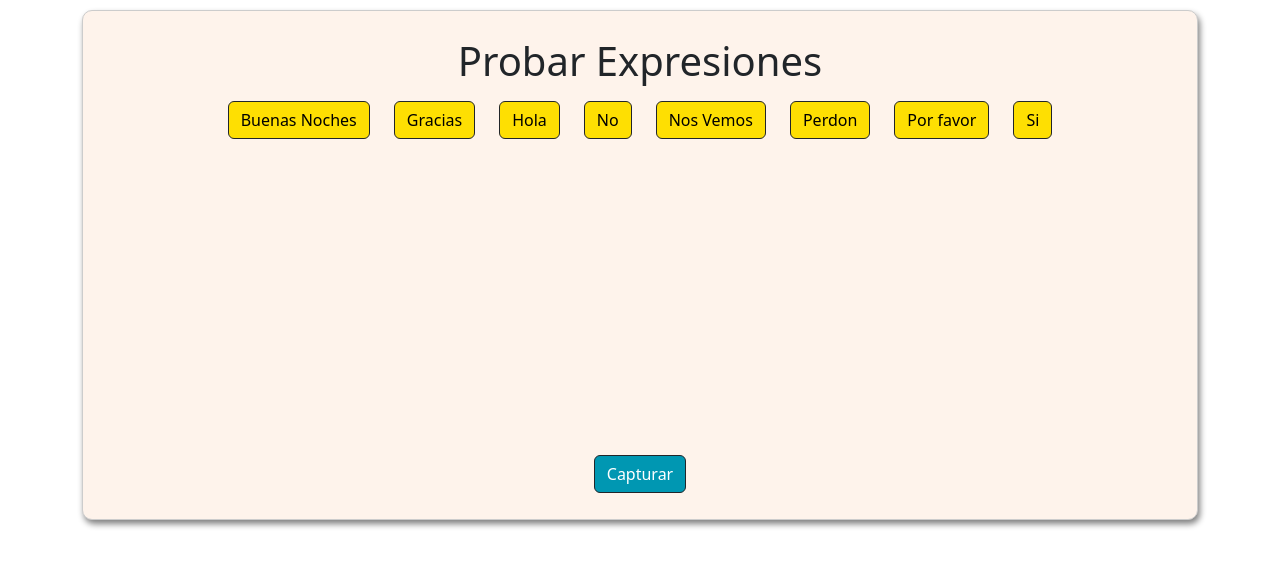
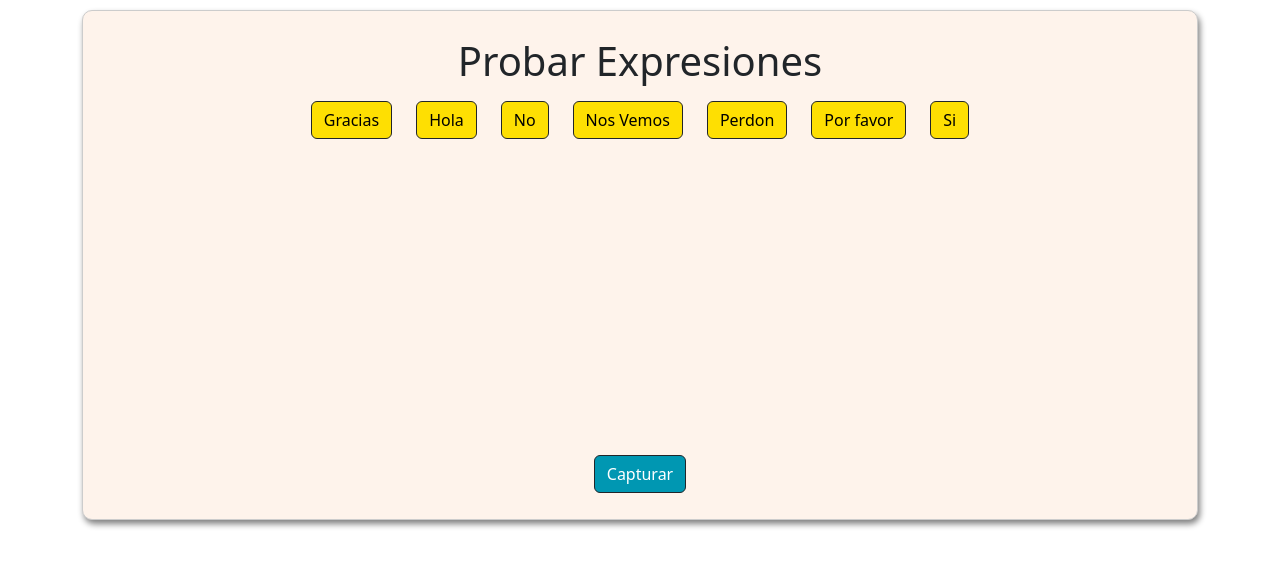
Before and after one commit to Lalitho14/SeniasCodeWeb, a PHP site: page /EjerciciosExpresiones.php in a window 1280 px wide. Shown: the top 567 px of the page. Run offline with PHP 8.4, Linux system fonts and the light colour scheme.

Commit message:
cambios finales

```diff
--- a/EjerciciosExpresiones.php
+++ b/EjerciciosExpresiones.php
@@ -19,9 +19,6 @@
       <div class="container mt-3">
         <div class="row justify-content-center m-3">
           <div class="col-auto">
-            <button class="btn btn-color-amarillo btn-outline-dark expresion" id="Buenas_noches">Buenas Noches</button>
-          </div>
-          <div class="col-auto">
             <button class="btn btn-color-amarillo btn-outline-dark expresion" id="Gracias">Gracias</button>
           </div>
           <div class="col-auto">
@@ -40,10 +37,13 @@
             <button class="btn btn-color-amarillo btn-outline-dark expresion" id="Por_favor">Por favor</button>
           </div>
           <div class="col-auto">
-            <button class="btn btn-color-amarillo btn-outline-dark">Si</button>
+            <button class="btn btn-color-amarillo btn-outline-dark expresion" id="Si">Si</button>
           </div>
         </div>
+
         <div class="row justify-content-center m-3" id="ExpresionSelected"></div>
+        <div class="row justify-content-center" id="Resultado"></div>
+
         <div class="row justify-content-center">
           <div class="col-auto col-lg-6 align-self-center">
             <video id="webcam" autoplay class="videoView w-10"></video>
--- a/index.php
+++ b/index.php
@@ -25,7 +25,7 @@
             <img src="./assets/asset01.png" alt="asset01" class="img-fluid" style="width: 300px; height: 350px">
           </div>
           <div class="col-auto col-lg-6 align-self-center">
-            <h2 class="m-5">Explora, aprende y conecta con el mundo a través de las señas.</h2>
+            <h2 class="m-5 text-white">Explora, aprende y conecta con el mundo a través de las señas.</h2>
             <button class="btn btn-lg btn-color-azul btn-outline-dark" id="menu">EMPIEZA AHORA</button>
           </div>
         </div>
--- a/indexAbecedario.php
+++ b/indexAbecedario.php
@@ -19,9 +19,10 @@
             <div class="row mb-5">
               <a href="./indexAbecedarioAprender.php" class="btn btn-lg btn-outline-dark btn-color-amarillo">APRENDER</a>
             </div>
-            <div class="row justify-content-center">
+            <div class="row justify-content-center mb-5">
               <a href="./EjercicosAbecedario.php" class="btn btn-lg btn-color-azul btn-outline-dark text-black">EJERCICIOS</a>
             </div>
+
           </div>
           <div class="col-auto col-lg-6">
             <img src="./assets/asset04.png" alt="asset04.png" class="img-fluid">
--- a/indexExpresionesAprender.php
+++ b/indexExpresionesAprender.php
@@ -21,7 +21,7 @@
             $titulos = ["Buenas Noches","Gracias","Hola", "No","Nos Vemos", "Perdon", "Por favor", "Si"];
             $informacion = [
             "Buenas NOches: Comienza dirigiendo la palma de tu mano hacia tu hombro, cierra tu puño y extiende el dedo indice y el pulgar, y finaliza llevándola suavemente hasta tu mandíbula. Este gesto es una forma respetuosa de despedida en la lengua de señas.",
-            "Gracias: Coloca la palma de una de tus manos hacia arriba. Con la otra mano, forma un dedo medio firme que apunte hacia la palma extendida. Luego, mueve el dedo hacia la palma de un lado a otro, como un movimiento de ida y vuelta, en un gesto suave de agradecimiento.",
+            "Gracias: Coloca la palma de una de tus manos hacia arriba. Con la otra mano, levanta el  dedo medio firmemente que apunte hacia la palma extendida. Luego, mueve el dedo hacia la palma de un lado a otro, como un movimiento de ida y vuelta, en un gesto suave de agradecimiento.",
 
             "Hola:Levanta la mano y haz un pequeño movimiento hacia arriba, similar a un saludo. La palma de la mano debe estar hacia afuera.",
             "No:Extiende los dedos índice, mientras los demás están recogido. Luego, mueve la mano hacia los lados, como si negarás con la cabeza.",
--- a/js/camara.js
+++ b/js/camara.js
@@ -35,7 +35,7 @@ async function predictWebcam() {
   if (results.handednesses.length > 0 && caputarando == false) {
     console.log("Mano detectada")
     numFrames++;
-    if (numFrames > 180) {
+    if (numFrames > 60) {
       console.log(numFrames)
       numFrames = 0
       runcam = false
@@ -69,7 +69,7 @@ async function EnviarFrame() {
 
   const base64Image = canvas.toDataURL('image/jpg').split(',')[1];
 
-  const response = await fetch('http://192.168.100.79:5000/uploadFrame', {
+  const response = await fetch('http://192.168.198.65:5000/uploadFrame', {
     method: 'POST',
     headers: { 'Content-Type': 'application/json' },
     body: JSON.stringify({ image: base64Image }),
--- a/js/camaraEjercicios.js
+++ b/js/camaraEjercicios.js
@@ -35,7 +35,7 @@ async function predictWebcam() {
   if (results.handednesses.length > 0 && caputarando == false) {
     console.log("Mano detectada")
     numFrames++;
-    if (numFrames > 180) {
+    if (numFrames > 100) {
       console.log(numFrames)
       numFrames = 0
       console.log(numFrames)
@@ -61,7 +61,7 @@ async function EnviarFrame() {
 
   const base64Image = canvas.toDataURL('image/jpg').split(',')[1];
 
-  const response = await fetch('http://192.168.100.79:5000/uploadFrame', {
+  const response = await fetch('http://192.168.198.65:5000/uploadFrame', {
     method: 'POST',
     headers: { 'Content-Type': 'application/json' },
     body: JSON.stringify({ image: base64Image }),
--- a/js/camaraExpresiones.js
+++ b/js/camaraExpresiones.js
@@ -23,7 +23,7 @@ startButton.addEventListener('click', async () => {
 
   mediaRecorder.onstop = async () => {
     document.getElementById("Resultado").innerHTML = `
-      <div class="alert alert-light" role="alert">
+      <div class="alert btn-success alert-success" role="alert">
         ¡ Enviando... !
       </div>
     `;
@@ -35,7 +35,7 @@ startButton.addEventListener('click', async () => {
     formData.append('video', videoBlob, 'video.webm'); // Es importante que la clave sea 'video'
 
     // Enviar el video al servidor
-    const response = await fetch('http://192.168.100.79:5000/upload_video', {
+    const response = await fetch('http://192.168.198.65:5000/upload_video', {
       method: 'POST',
       body: formData,
     });
```
